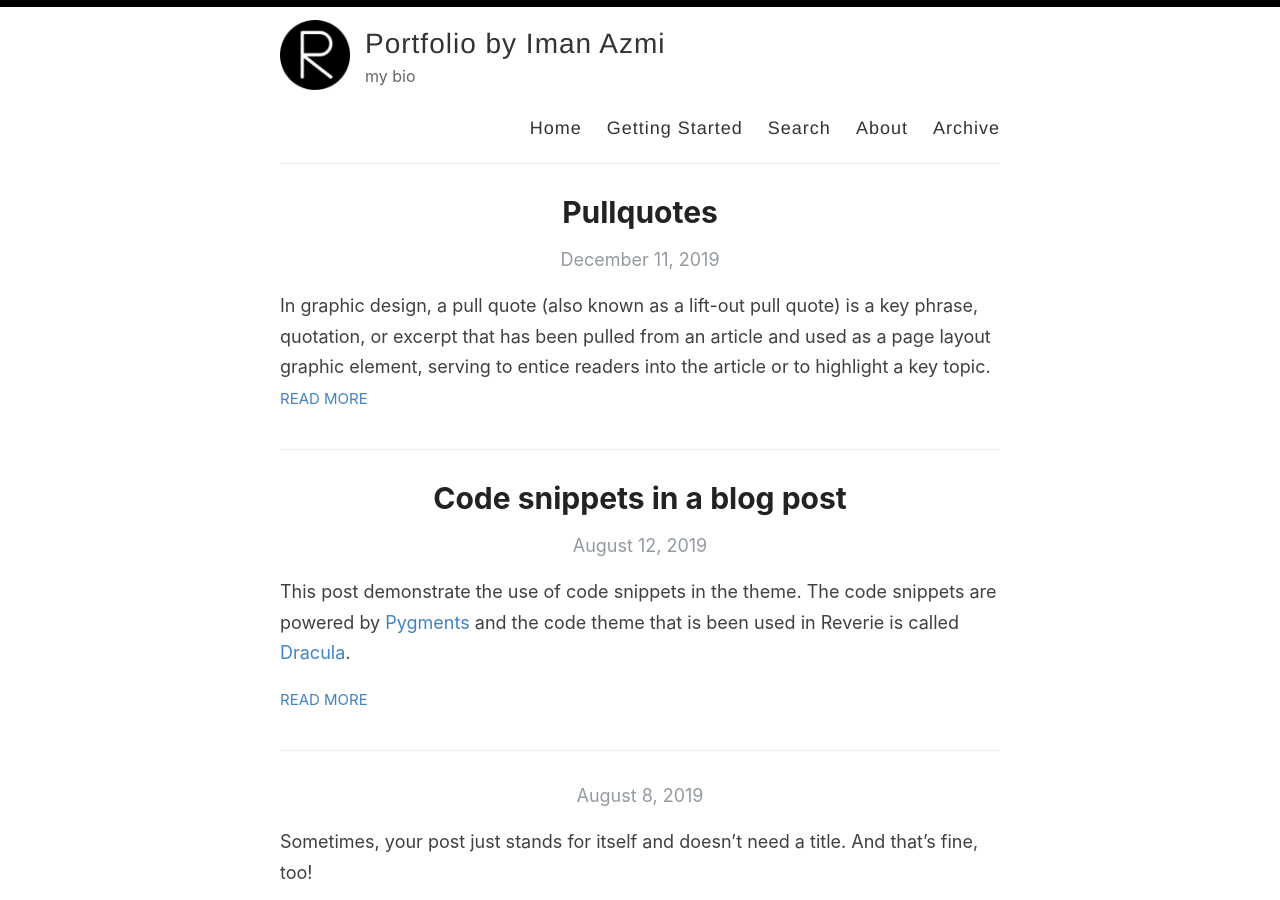
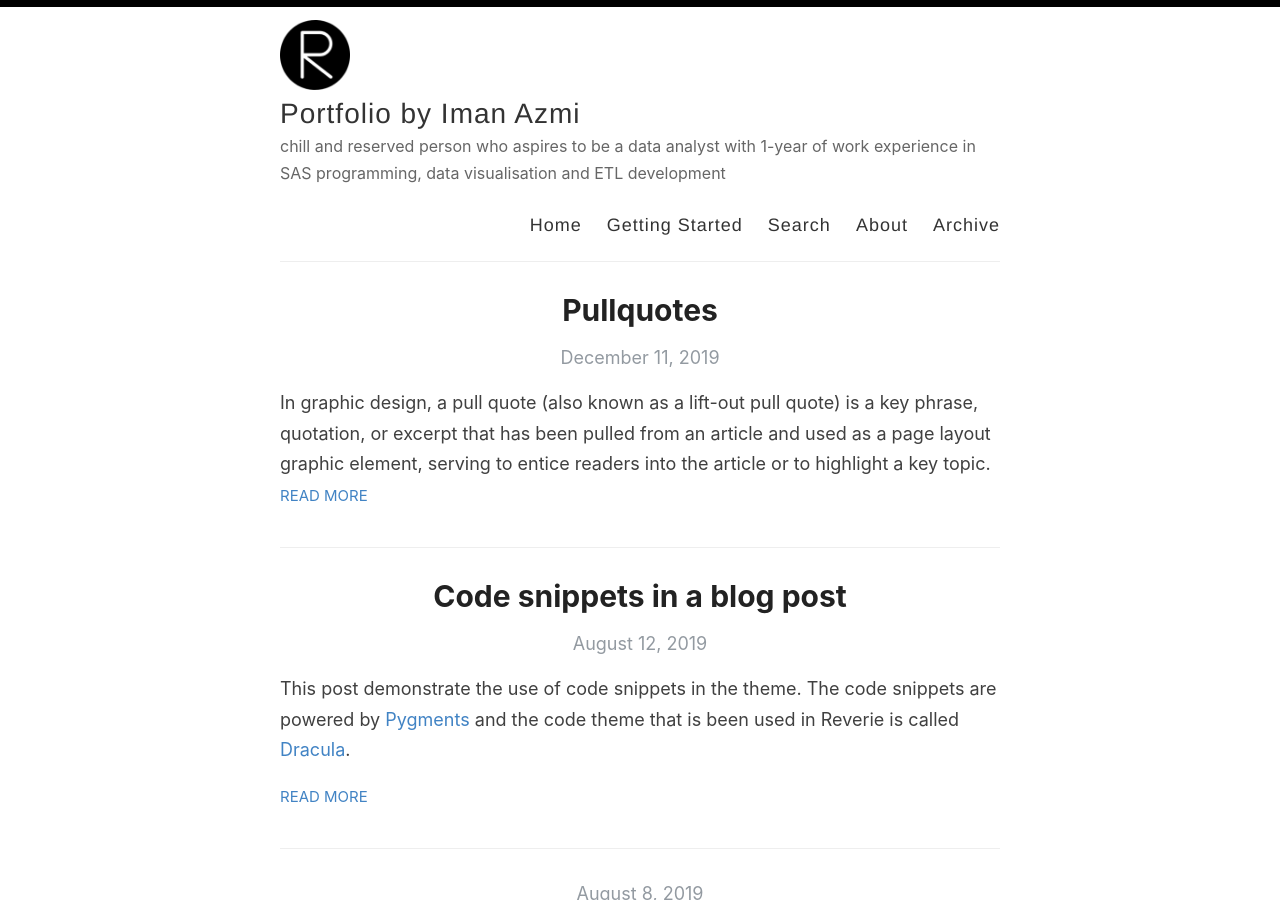
Before and after one commit to imanazmi/squidge, a Jekyll site: the page built from index.html, in a window 1280 px wide and 900 px high. Built offline with Jekyll 4.4.1, drawn with Linux system fonts in a browser that asks for light colours; the list of posts is cut into pages by our own code.

Commit message:
Update _config.yml

```diff
--- a/_config.yml
+++ b/_config.yml
@@ -9,7 +9,7 @@ name: Portfolio by Iman Azmi
 author: Iman Azmi
 
 # Short bio or description (displayed in the header)
-description: my bio
+description: chill and reserved person who aspires to be a data analyst with 1-year of work experience in SAS programming, data visualisation and ETL development
 
 # URL of your avatar or profile pic (you could use your GitHub profile pic)
 avatar: /images/reverie.png
```
